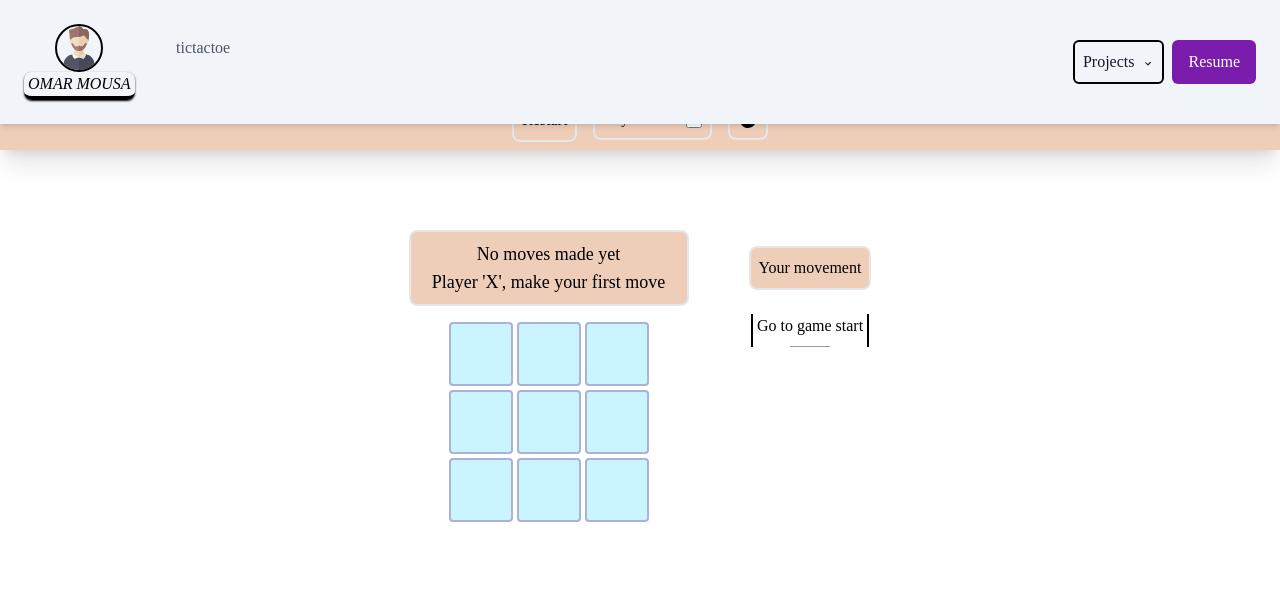
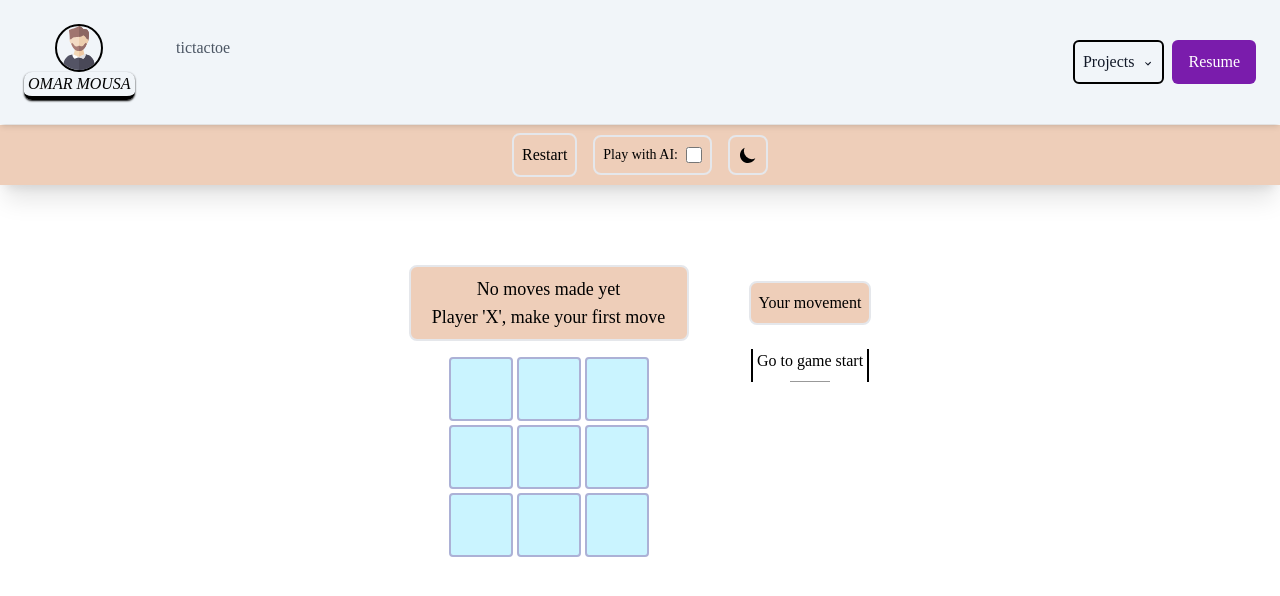
Before and after one commit to omarMousa1/blog-web-react, a React (Create React App) app: page /tictactoe in a window 1280 px wide. Shown: the top 596 px of the page. Built offline with nearby package versions, Linux system fonts and the light colour scheme.

Commit message:
Add files via upload

```diff
--- a/src/pages/games/tictactoe/TicTacToe.js
+++ b/src/pages/games/tictactoe/TicTacToe.js
@@ -129,7 +129,7 @@ const TicTacToe = () => {
   };
 
   return (
-    <section className="tictactoe mt-[90px]">
+    <section className="tictactoe mt-[125px]">
       <div className="w-full h-full">
         <nav className="w-full flex items-center justify-center gap-x-4 p-2 bg-[#EECEB9] dark:bg-[#4C3BCF] shadow-xl">
           <button
```
